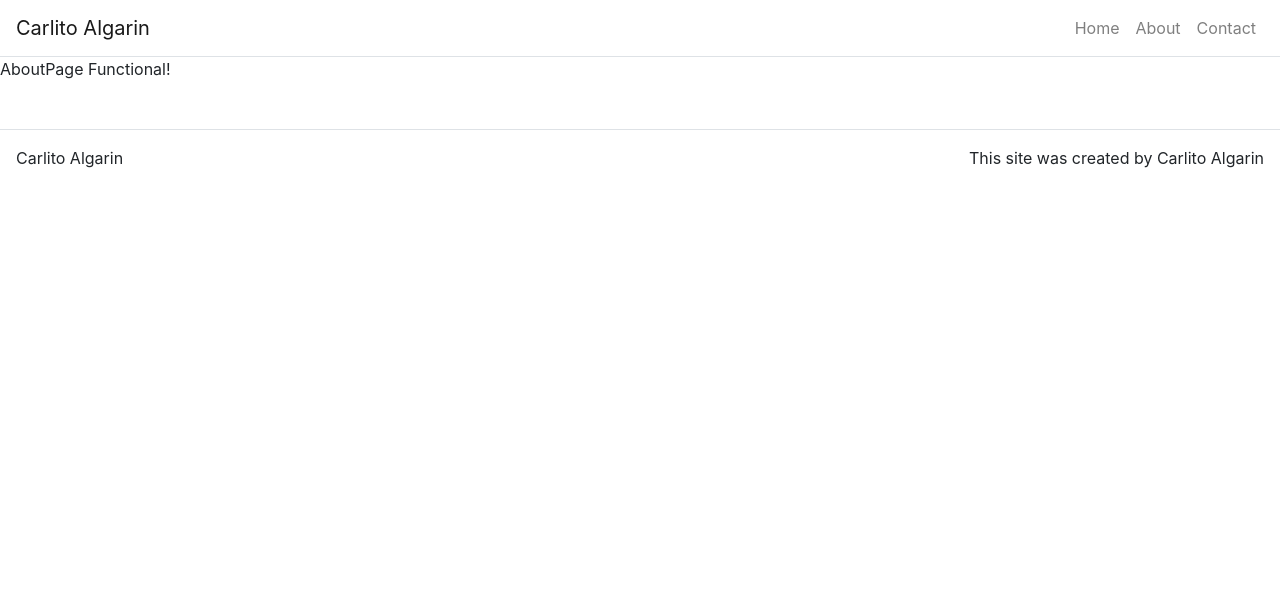
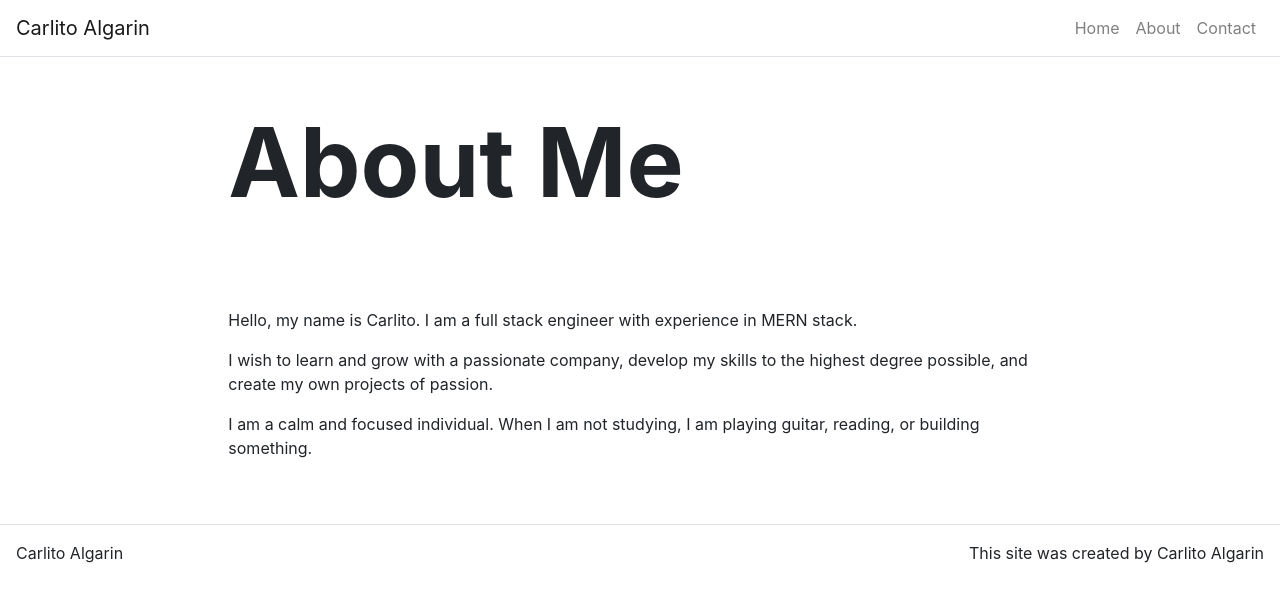
Before and after one commit to Carlito1113/old-react-portfolio, a React (Create React App) app in the folder carlito-portfolio/: page /about in a window 1280 px wide. Shown: the top 602 px of the page. Built offline with nearby package versions, Linux system fonts and the light colour scheme.

Commit message:
added in text to the about me page

```diff
--- /dev/null
+++ b/carlito-portfolio/src/components/Content.js
@@ -0,0 +1,19 @@
+import React from 'react';
+import Container from 'react-bootstrap/Container';
+import Row from 'react-bootstrap/Row';
+import Col from 'react-bootstrap/Col';
+
+
+function Content(props) {
+    return(
+        <Container fluid={true}>
+            <Row className="justify-content-center">
+                <Col md={8}>
+                    {props.children}
+                </Col>
+            </Row>
+        </Container>
+    );
+}
+
+export default Content;
--- a/carlito-portfolio/src/pages/AboutPage.js
+++ b/carlito-portfolio/src/pages/AboutPage.js
@@ -1,10 +1,20 @@
 import React from 'react';
+import Hero from '../components/Hero';
+import Content from '../components/Content';
 
 function AboutPage(props) {
 
     return(
-        <p>AboutPage Functional!</p>
-    );
+        <div>
+            <Hero title={props.title} />
+
+            <Content>
+                <p>Hello, my name is Carlito. I am a full stack engineer with experience in MERN stack.</p>
+                <p>I wish to learn and grow with a passionate company, develop my skills to the highest degree possible, and create my own projects of passion.</p>
+                <p>I am a calm and focused individual. When I am not studying, I am playing guitar, reading, or building something.</p>
+            </Content>
+        </div>
+        );
 }
 
 export default AboutPage;
```
